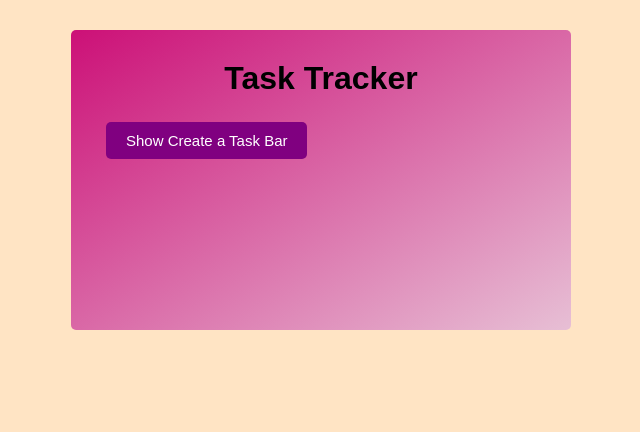
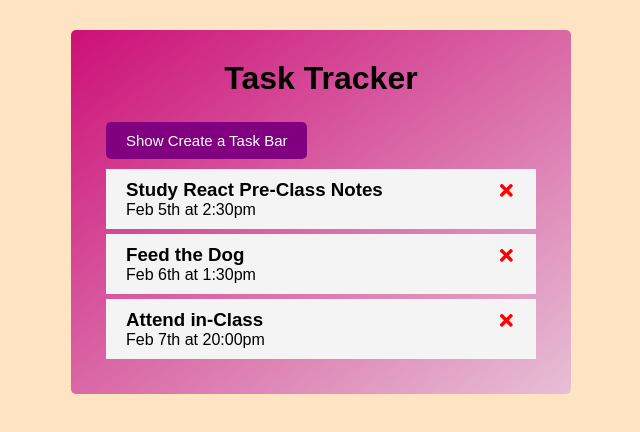
Before and after one commit to isasumer/ReactTaskTracker, a React (Create React App) app in the folder task-tracker/: page / in a window 1280 px wide. Shown: the top 432 px of the page, without its empty margins (319-959 px from the left). Built offline with nearby package versions, Linux system fonts and the light colour scheme.

Commit message:
upgraded

```diff
--- a/task-tracker/src/App.js
+++ b/task-tracker/src/App.js
@@ -1,21 +1,33 @@
-
-import './App.css';
-import Button from './components/Button';
-import Header from './components/Header';
-import Tasks from './components/Tasks.jsx';
+import "./App.css";
+import Button from "./components/Button";
+import Header from "./components/Header";
+import Tasks from "./components/Tasks.jsx";
+import { useState } from "react";
+import { initialState } from "./store/initialStates";
 
 function App() {
+  const [tasks, setTasks] = useState(initialState);
+
+//  Create Task
+
+//  Delete Task
+const onDelete = (deletedItemID) => setTasks(tasks.filter((task) => task.id !==id))
+
+//  Toggle Task
+
+//  Toggle Show and Hide
+
   return (
     <div className="container">
-      <Header title= "Task Tracker"/>
-      <Button color="purple" text="Show Create a Task Bar"/>
-      <Tasks/>
+      <Header title="Task Tracker" />
+      <Button color="purple" text="Show Create a Task Bar" />
+      <Tasks tasks = {tasks} onDelete= {onDelete}/>
     </div>
   );
 }
 
 Header.defaultProps = {
-  title:"Task Tracker as default"
-}
+  title: "Task Tracker as default",
+};
 
 export default App;
--- a/task-tracker/src/components/Task.jsx
+++ b/task-tracker/src/components/Task.jsx
@@ -1,9 +1,16 @@
 import React from 'react'
+import {FaTimes} from "react-icons/fa"
 
-const Task = () => {
+const Task = ({task}) => {
     return (
-        <div className="">
-
+        <div className={"task"}>
+            <h3>
+                {task.text}
+            <FaTimes style={{color:"red", cursor:"pointer"}}/>
+            </h3>
+            <p>
+                {task.day}
+            </p>
         </div>
     )
 }
--- a/task-tracker/src/components/Tasks.jsx
+++ b/task-tracker/src/components/Tasks.jsx
@@ -1,18 +1,15 @@
-import {useState} from 'react'
-import { initialState } from '../store/initialStates';
+
 import Task from './Task';
 
-const Tasks = () => {
-    const [tasks, setTasks] = useState (initialState);
+export default function Tasks ({tasks}) {
+
     return (
         <div>
             {
             tasks.map((task) => (
-                <Task key={task.id}>task={task}</Task>
+                <Task key={task.id} task={task}/>
             ))
         }
         </div>
     )
 }
-
-export default Tasks
```
